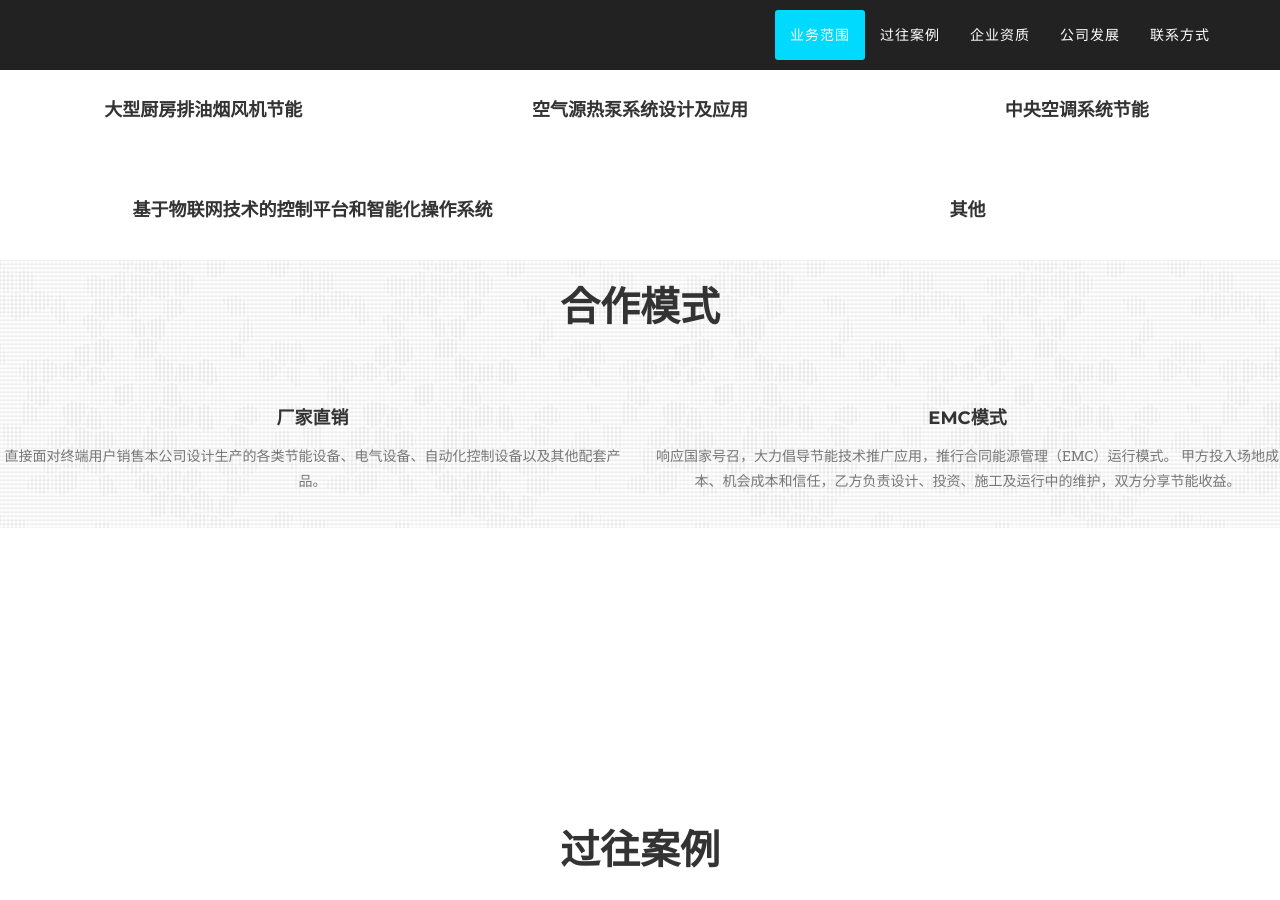
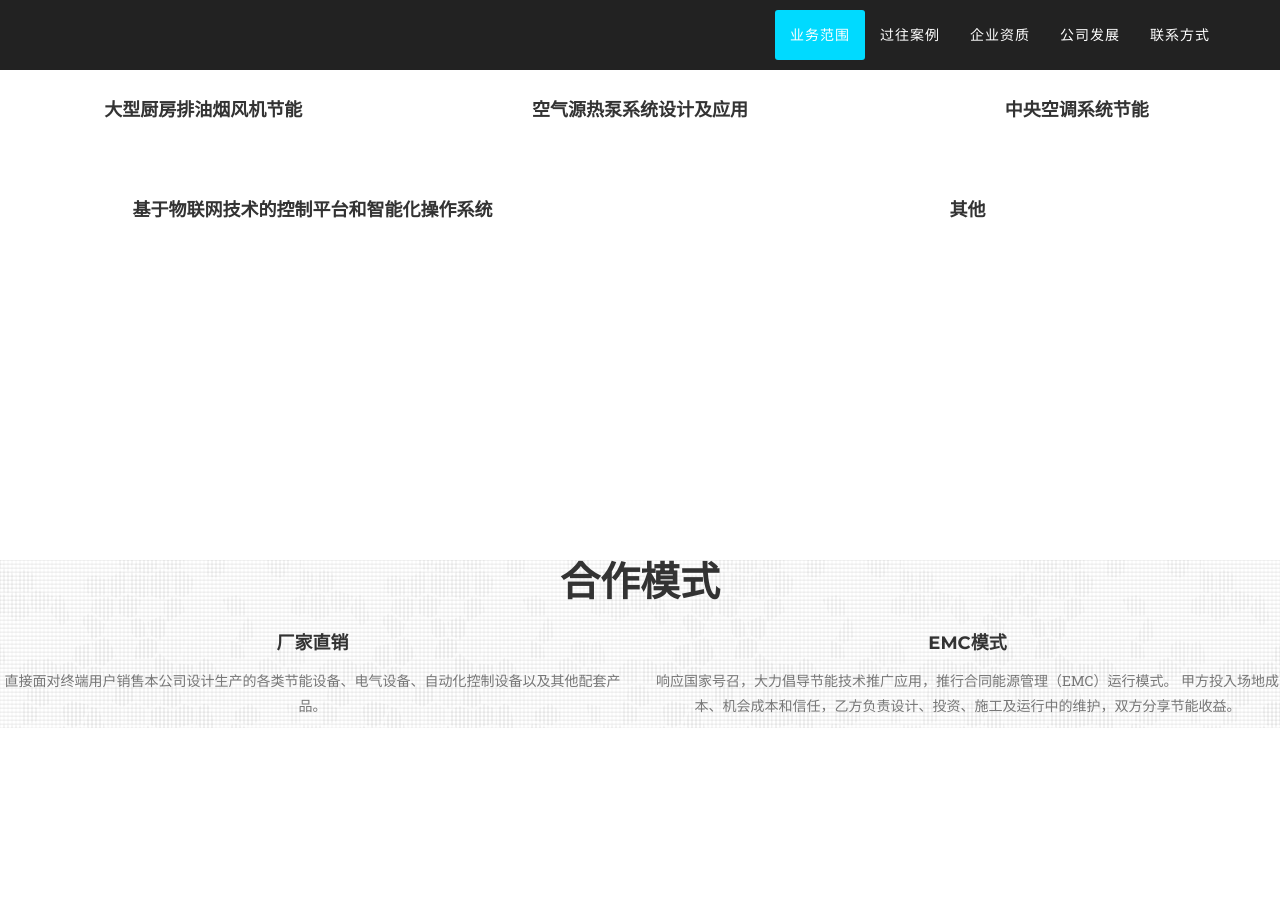
Before and after one commit to wxelec/wxelec.github.io, a Jekyll site: the page built from index.html, in a window 1280 px wide and 900 px high, scrolled down 1466 px. Built offline with Jekyll 4.4.1, drawn with Linux system fonts in a browser that asks for light colours; some web fonts are replaced.

Commit message:
Update skills.html

```diff
--- a/_includes/skills.html
+++ b/_includes/skills.html
@@ -65,6 +65,10 @@
                     <p class="text-muted"></p>
                 </div>
             </div>
+            </section>
+
+    <section id="cooperate">
+
             <div class="bg-png">
              <div class="row">
                 <div class="col-lg-12 text-center">
```
